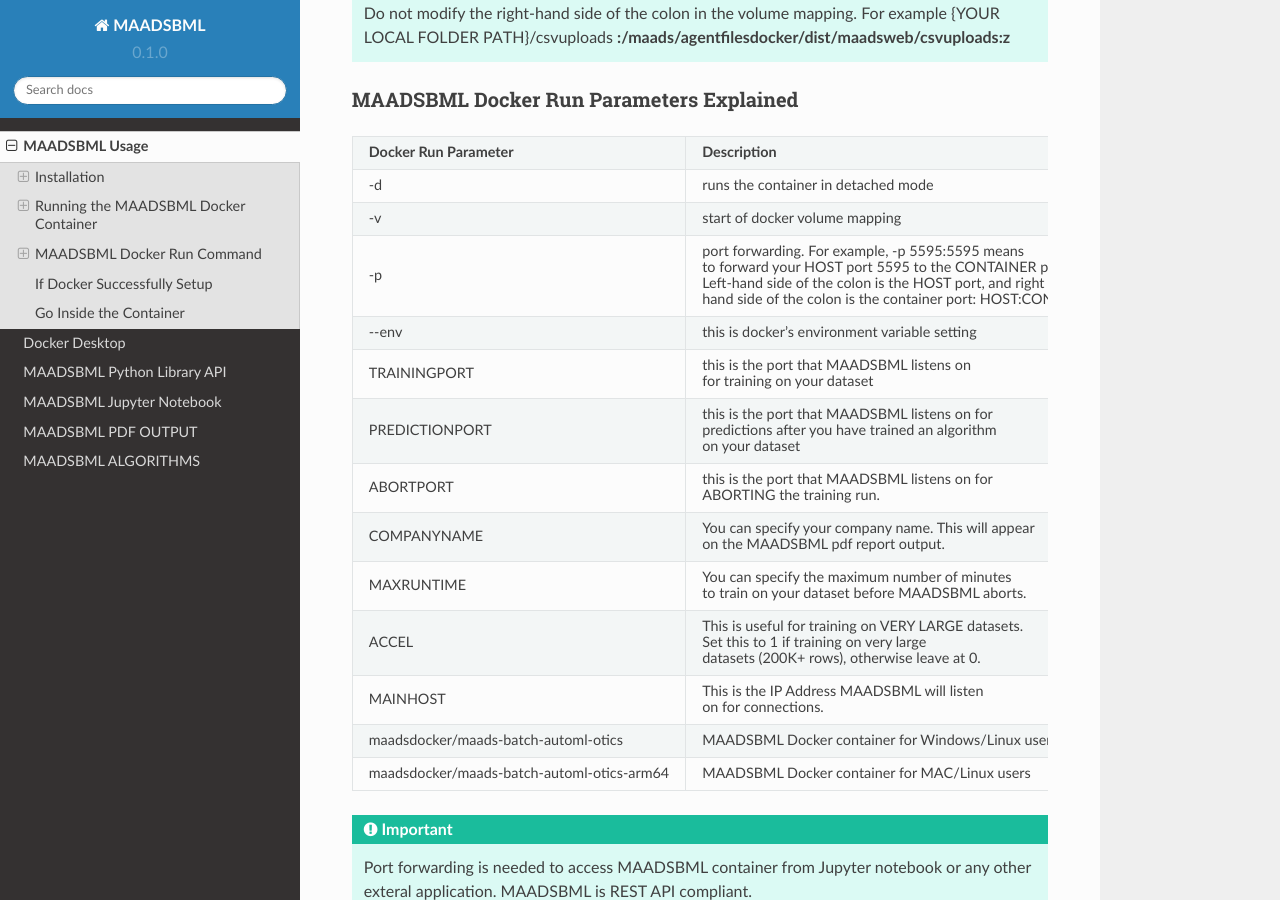
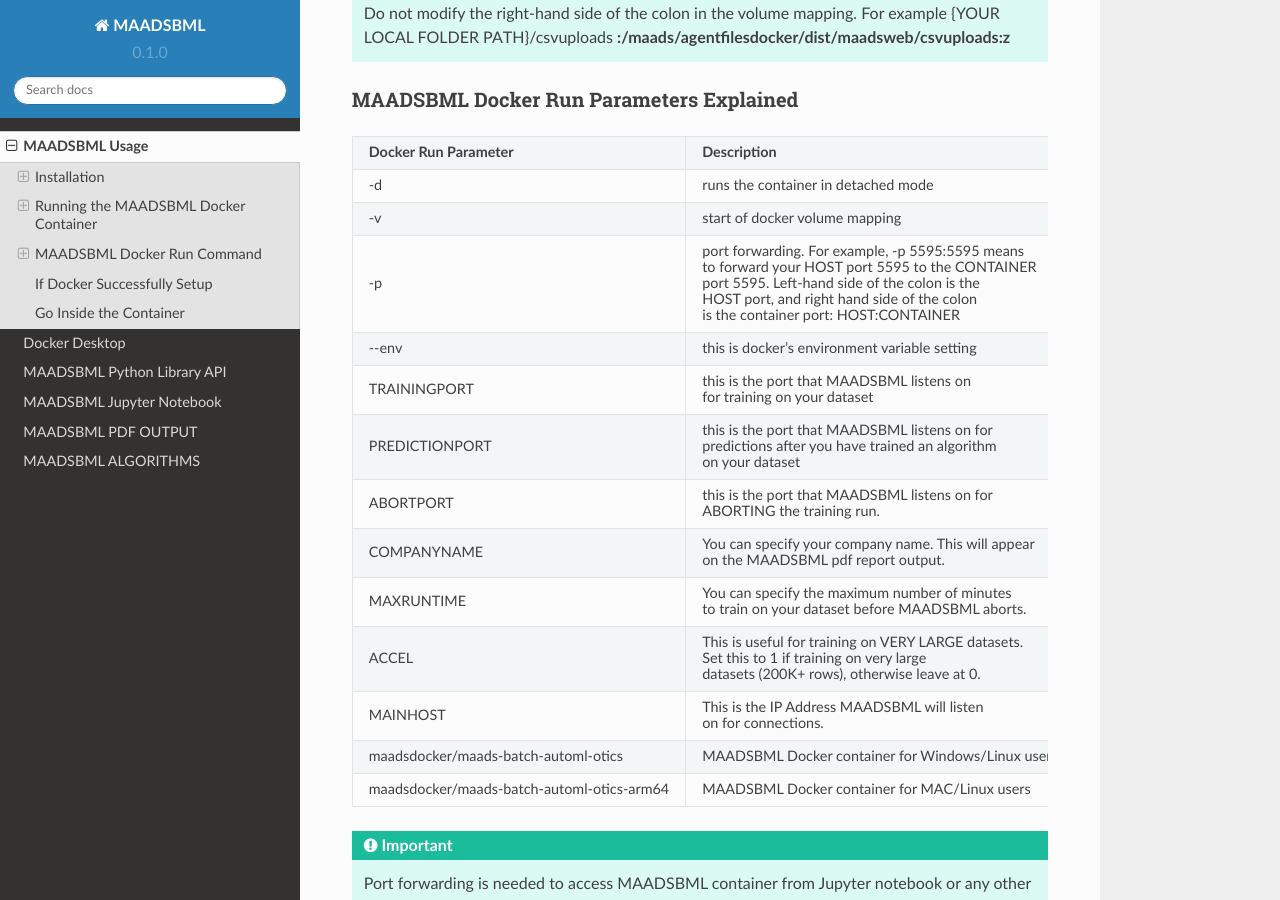
Before and after one commit to smaurice101/maadsbml, a Sphinx documentation site: the page built from docs/source/usage.rst, in a window 1280 px wide and 900 px high, scrolled down 3315 px. Built offline with Sphinx 7.4.7 and the Read the Docs theme 2.0.0, drawn with Linux system fonts in a browser that asks for light colours.

```diff
--- a/docs/source/usage.rst
+++ b/docs/source/usage.rst
@@ -189,13 +189,15 @@ MAADSBML Docker Run Parameters Explained
    * - \-v
      - start of docker volume mapping
    * - \-p
-     - port forwarding. For example, -p 5595:5595  means
+     - port forwarding. For example, -p 5595:5595 means
 
-       to forward your HOST port 5595 to the CONTAINER port 5595.
+       to forward your HOST port 5595 to the CONTAINER
 
-       Left-hand side of the colon is the HOST port, and right
+       port 5595. Left-hand side of the colon is the
 
-       hand side of the colon is the container port: HOST:CONTAINER
+       HOST port, and right hand side of the colon
+
+       is the container port: HOST:CONTAINER
    * - \--env
      - this is docker's environment variable setting
    * - TRAININGPORT
```
